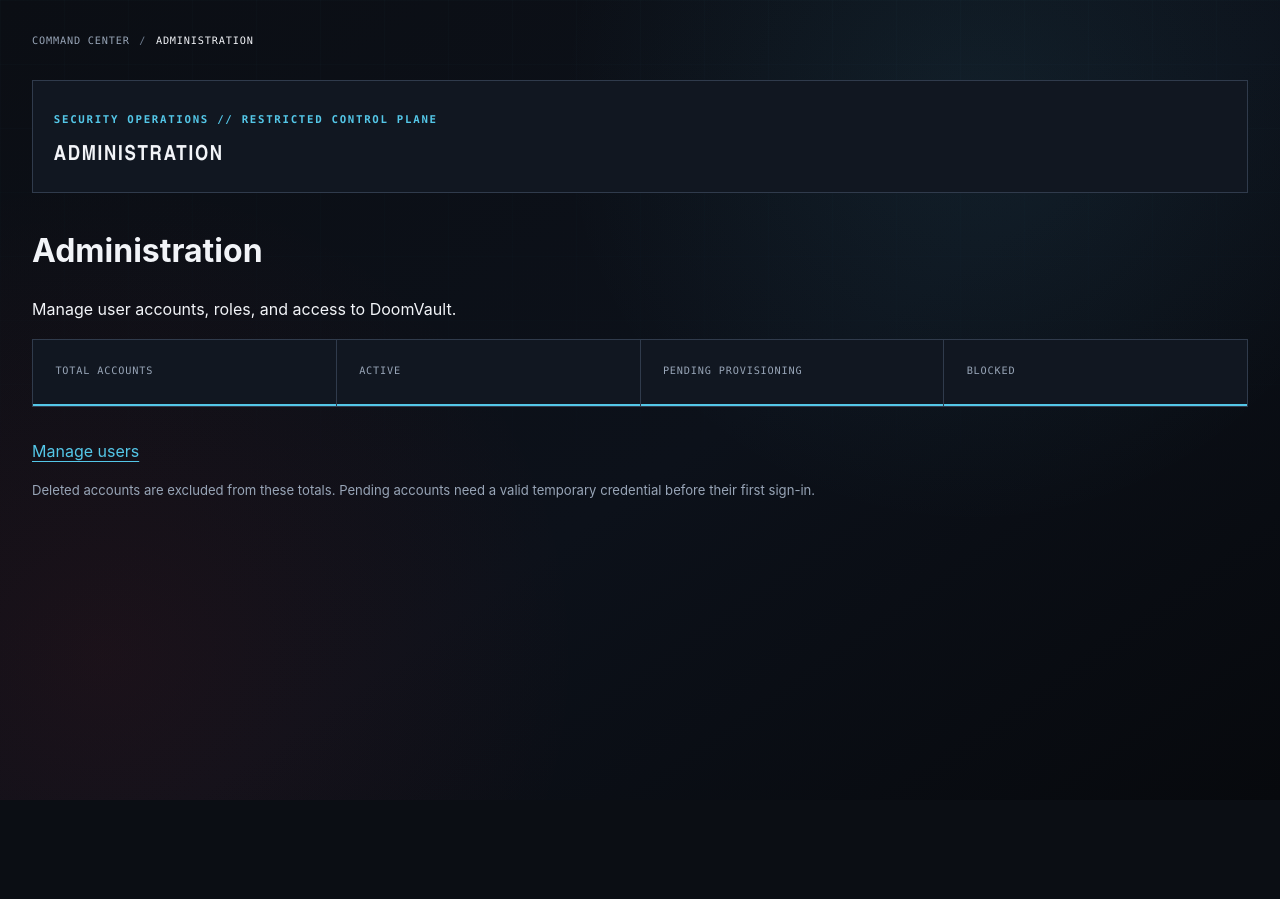
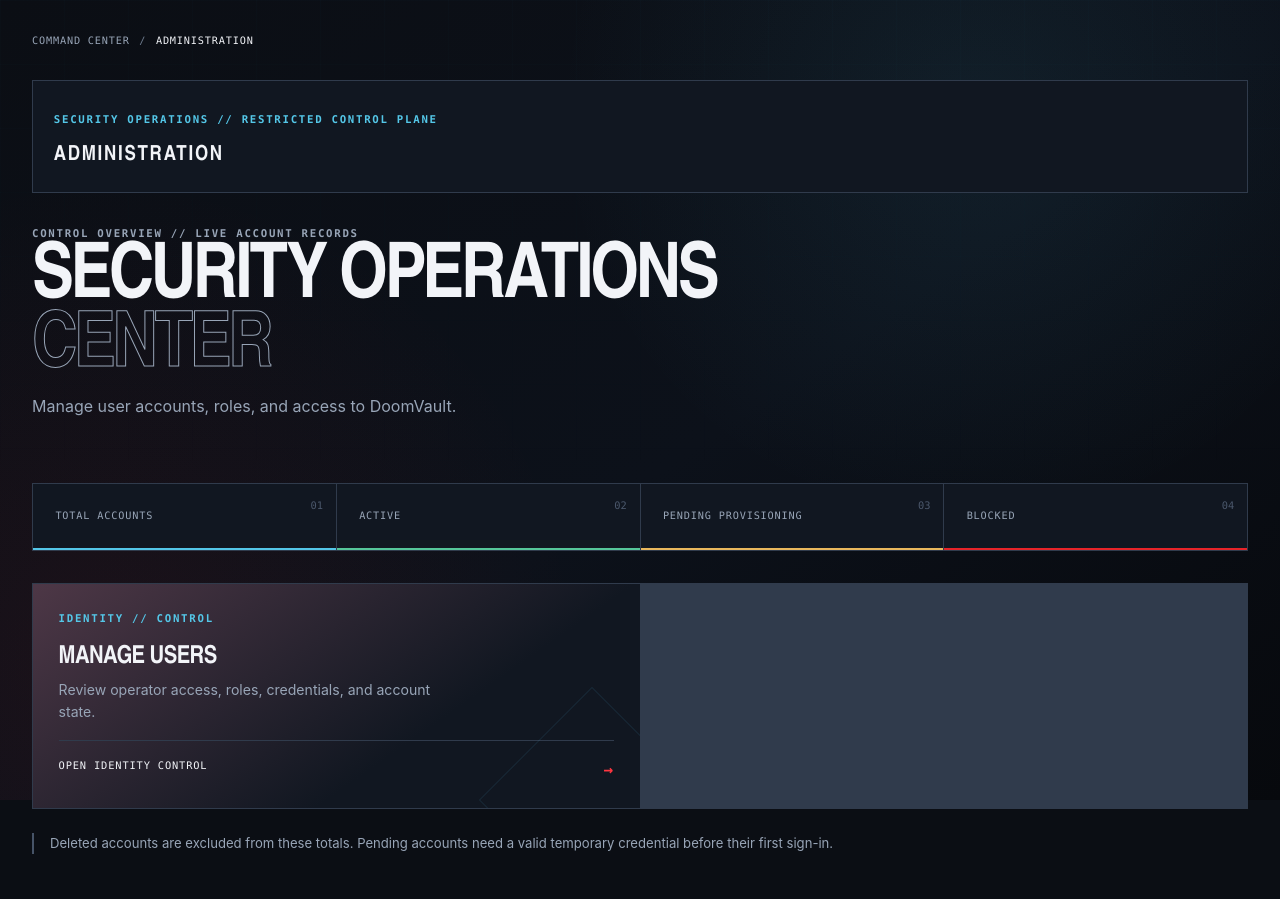
Before and after one commit to Jay-S99/CyberSec_Lab, a Python web app: template templates/admin.html in a window 1280 px wide. Before the commit the page ends 791 px from the top, so only its background shows below. Run offline with Jinja, Linux system fonts and the light colour scheme; the template is opened without the code that fills it, so the values that code supplies are empty.

Commit message:
ui(administracja): Przeprojektowano centrum operacji administracyjnych

```diff
--- a/templates/admin.html
+++ b/templates/admin.html
@@ -1,17 +1,16 @@
 {% extends "admin/base.html" %}
 {% block title %}Administration - DoomVault{% endblock %}
 {% block admin_content %}
-<h1>Administration</h1>
-<p>Manage user accounts, roles, and access to DoomVault.</p>
+<div class="page-header admin-page-title"><div><p class="eyebrow">Control overview // Live account records</p><h1>Security operations <span>center</span></h1><p>Manage user accounts, roles, and access to DoomVault.</p></div></div>
 <dl class="admin-summary" aria-label="User account summary">
-  <div><dt>Total accounts</dt><dd>{{ counts.total }}</dd></div>
-  <div><dt>Active</dt><dd>{{ counts.active }}</dd></div>
-  <div><dt>Pending provisioning</dt><dd>{{ counts.pending }}</dd></div>
-  <div><dt>Blocked</dt><dd>{{ counts.blocked }}</dd></div>
+  <div><span>01</span><dt>Total accounts</dt><dd>{{ counts.total }}</dd></div>
+  <div class="summary-success"><span>02</span><dt>Active</dt><dd>{{ counts.active }}</dd></div>
+  <div class="summary-warning"><span>03</span><dt>Pending provisioning</dt><dd>{{ counts.pending }}</dd></div>
+  <div class="summary-danger"><span>04</span><dt>Blocked</dt><dd>{{ counts.blocked }}</dd></div>
 </dl>
-<p><a class="admin-button" href="{{ url_for('admin.users') }}">Manage users</a></p>
-{% if can_manage_security %}
-<p><a class="admin-button admin-secondary" href="{{ url_for('admin.security') }}">Manage security settings</a></p>
-{% endif %}
-<p class="admin-muted">Deleted accounts are excluded from these totals. Pending accounts need a valid temporary credential before their first sign-in.</p>
+<div class="admin-command-grid">
+  <a class="action-card action-card-primary" href="{{ url_for('admin.users') }}"><span class="card-code">IDENTITY // CONTROL</span><h3>Manage users</h3><p>Review operator access, roles, credentials, and account state.</p><span class="card-link">Open identity control <b>→</b></span></a>
+  {% if can_manage_security %}<a class="action-card" href="{{ url_for('admin.security') }}"><span class="card-code">POLICY // CONTROL</span><h3>Security settings</h3><p>Configure organization password and session protection.</p><span class="card-link">Open policy control <b>→</b></span></a>{% endif %}
+</div>
+<p class="admin-muted operational-note">Deleted accounts are excluded from these totals. Pending accounts need a valid temporary credential before their first sign-in.</p>
 {% endblock %}
```
